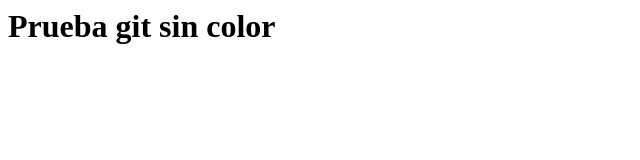
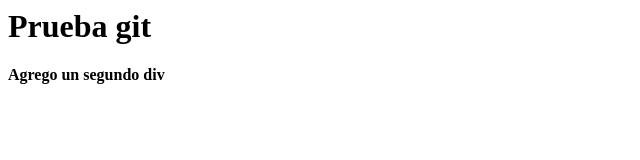
Before and after one commit to perkirch/inicioGit, a plain HTML site: page index.html in a window 1280 px wide. Shown: the whole page, without its empty margins (0-640 px from the left). Drawn offline with Linux system fonts and the light colour scheme.

Commit message:
agrego el segundo div en index

```diff
--- a/index.html
+++ b/index.html
@@ -1,3 +1,8 @@
 <div>
-    <h1>Prueba git sin color</h1>
+    <h1>Prueba git</h1>
 </div>
+
+
+<div>
+    <h4>Agrego un segundo div</h4>
+</div>
```
